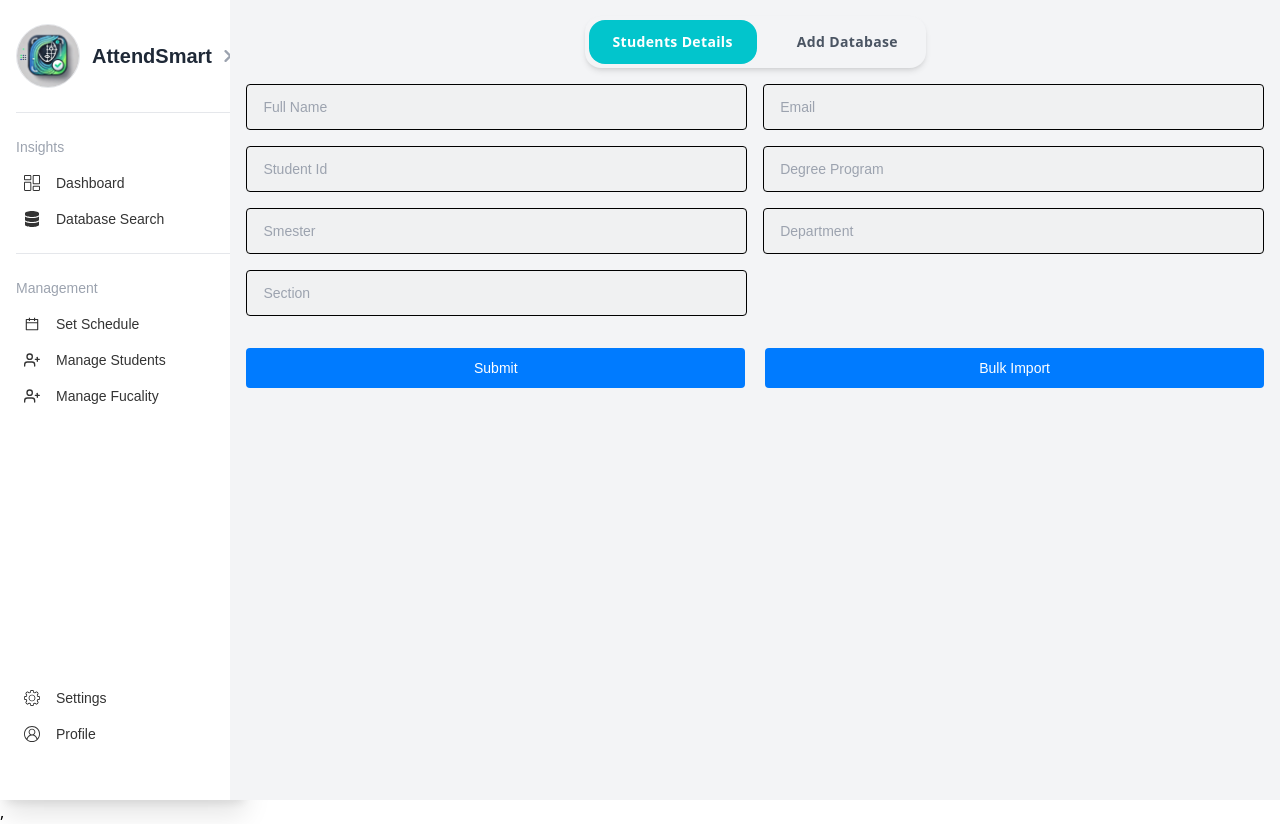
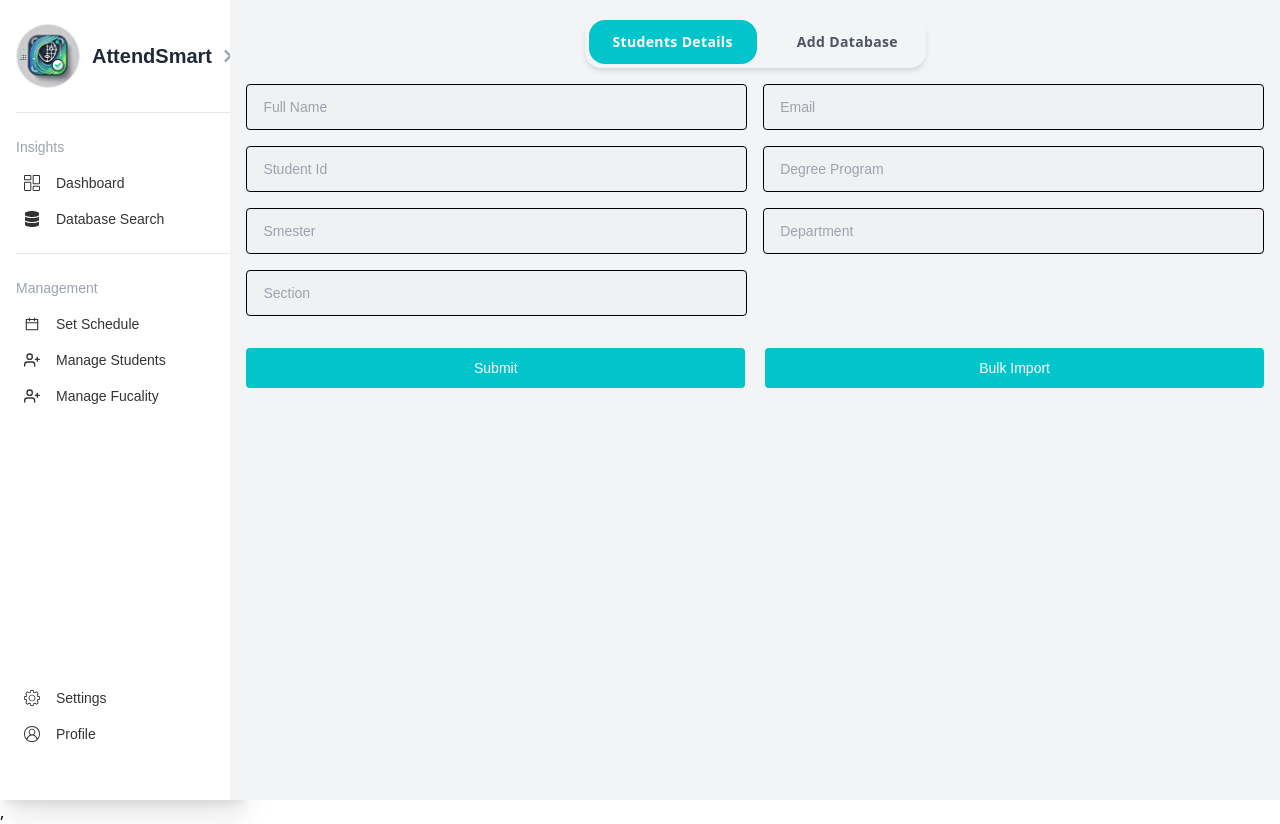
Before and after one commit to arham-12/Ai_attendence, a React (Vite) app in the folder Ai_attendence_system/website/: page /manage-students in a window 1280 px wide. Built offline with nearby package versions, Linux system fonts and the light colour scheme.

Commit message:
Taha Updated

```diff
--- a/Ai_attendence_system/website/src/components/AddStudentIDs.jsx
+++ b/Ai_attendence_system/website/src/components/AddStudentIDs.jsx
@@ -128,7 +128,7 @@ const AddStudentIDs = () => {
         <div className="btns flex gap-5">
           <button
             type="button"
-            class="mt-8 px-6 py-2.5 text-sm w-full bg-[#007bff] hover:bg-[#006bff] text-white rounded transition-all"
+            class="mt-8 px-6 py-2.5 text-sm w-full bg-primary hover:bg-[#006bff] text-white rounded transition-all"
           >
             Submit
           </button>
@@ -137,7 +137,7 @@ const AddStudentIDs = () => {
               setshowUpload(!showUpload);
             }}
             type="button"
-            class="mt-8 px-6 py-2.5 text-sm w-full bg-[#007bff] hover:bg-[#006bff] text-white rounded transition-all"
+            class="mt-8 px-6 py-2.5 text-sm w-full bg-primary hover:bg-[#006bff] text-white rounded transition-all"
           >
             Bulk Import
           </button>
```
